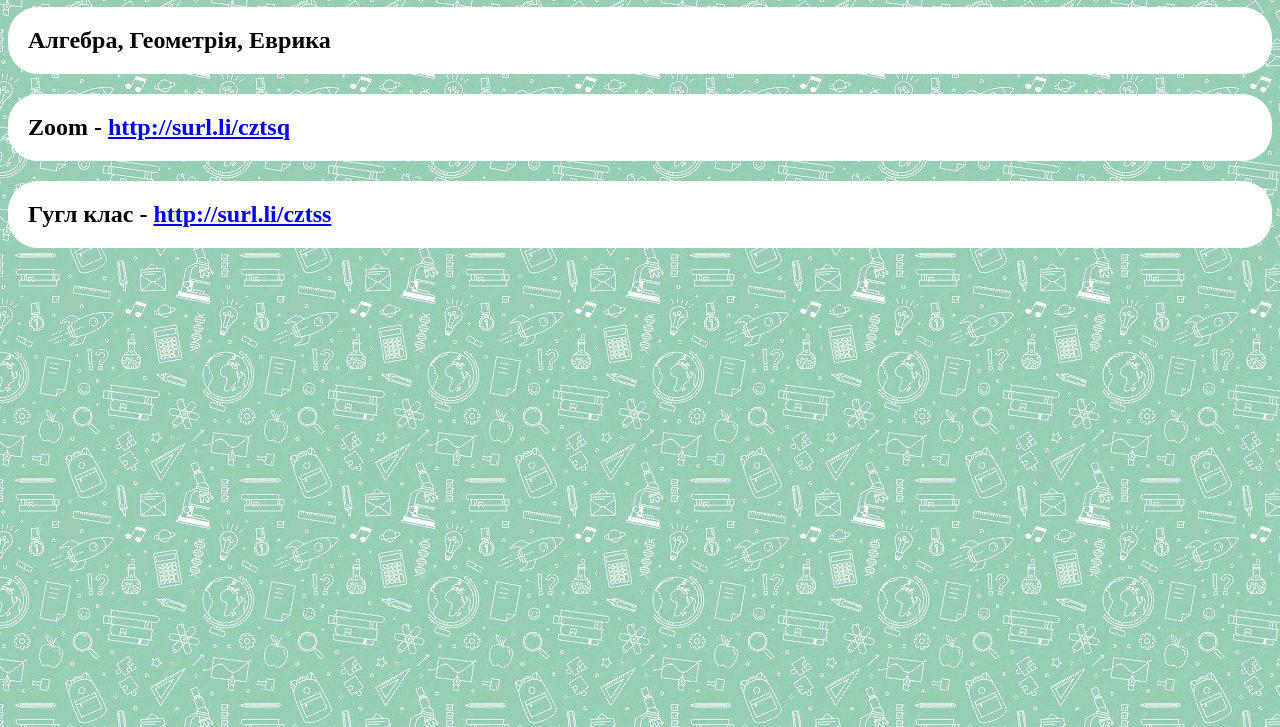
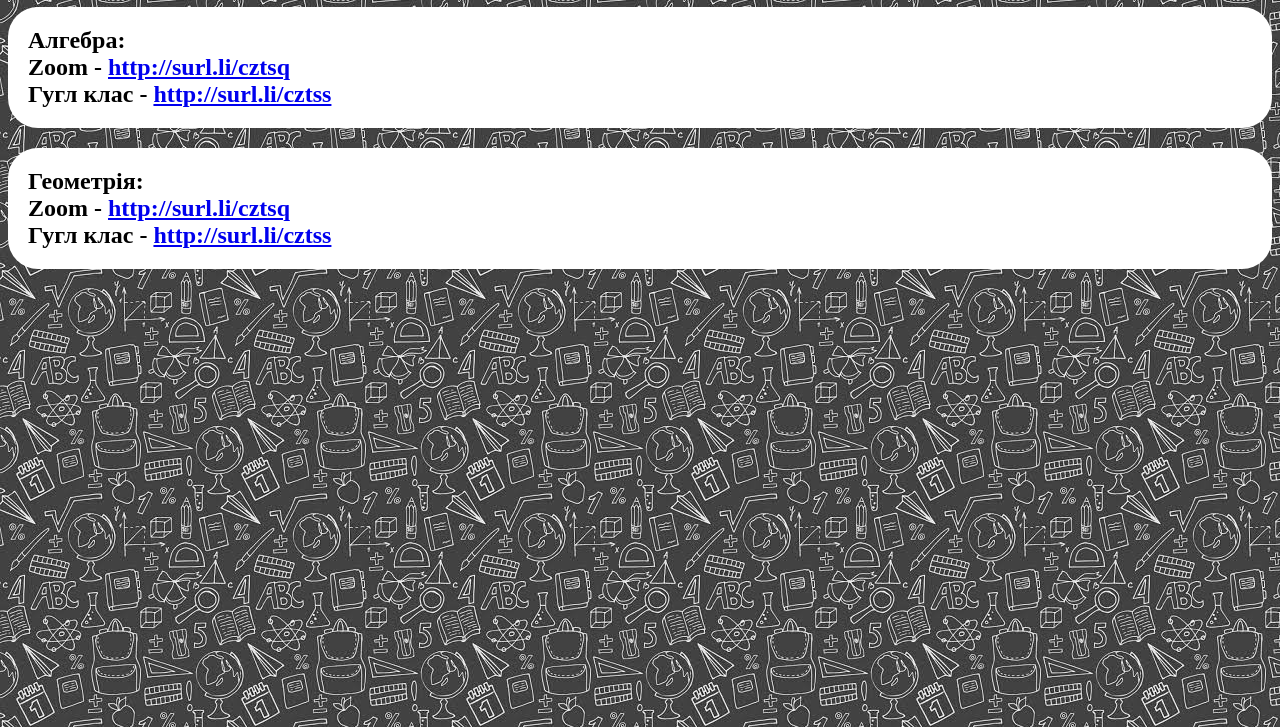
Before and after one commit to Hryhorii-zubov/Schedule, a plain HTML site: page matem.html in a window 1280 px wide. Shown: the part 73-800 px from the top of the page. Drawn offline with Linux system fonts and the light colour scheme.

Commit message:
Add files via upload

```diff
--- a/matem.html
+++ b/matem.html
@@ -10,11 +10,15 @@
     <link rel="shortcut icon" href="img/icon.jpg" type="image/x-icon">
     <title>7-В Клас</title>
 </head>
-<body background="img/images.jpg">
+<body background="img/fon.jpg">
     <h1><a href="index.html" style="color: rgb(248, 82, 82); ">Головна</a></h1>
 
-    <h2>Алгебра, Геометрія, Еврика</h2>
-    <h2>Zoom - <a href="https://us05web.zoom.us/j/82380800001?pwd=UHVrRjA2MThIK3NrSW1rOGRmK2txUT09" target="_blank">http://surl.li/cztsq</a></h2>
-    <h2>Гугл клас - <a href="https://classroom.google.com/c/MjI5MTM0Njg3MTI2" target="_blank">http://surl.li/cztss</a></h2>
+    <h2>Алгебра: <br>
+    Zoom - <a href="https://us05web.zoom.us/j/82380800001?pwd=UHVrRjA2MThIK3NrSW1rOGRmK2txUT09" target="_blank">http://surl.li/cztsq</a>
+    <br>Гугл клас - <a href="https://classroom.google.com/c/NjIwNDQ2OTQyMDYy" target="_blank">http://surl.li/cztss</a></h2>
+
+    <h2>Геометрія:<br>
+    Zoom - <a href="https://us05web.zoom.us/j/82380800001?pwd=UHVrRjA2MThIK3NrSW1rOGRmK2txUT09" target="_blank">http://surl.li/cztsq</a>
+    <br>Гугл клас - <a href="https://classroom.google.com/c/NjIwNDM1MzM3Mjgw" target="_blank">http://surl.li/cztss</a></h2>
 </body>
 </html>
```
Also changed, not shown: angl.html (+1 -1 lines), biologia.html (+1 -1 lines), fizika.html (+2 -2 lines), fra.html (+1 -1 lines), geographia.html (+1 -1 lines), inform.html (+1 -1 lines), istoria.html (+1 -1 lines), mist.html (+1 -1 lines), nr.html (+1 -1 lines), trud.html (+1 -1 lines), ukr_lit.html (+1 -1 lines), ukr_mova.html (+1 -1 lines), ximia.html (+1 -1 lines), zarub_lit.html (+1 -1 lines).
